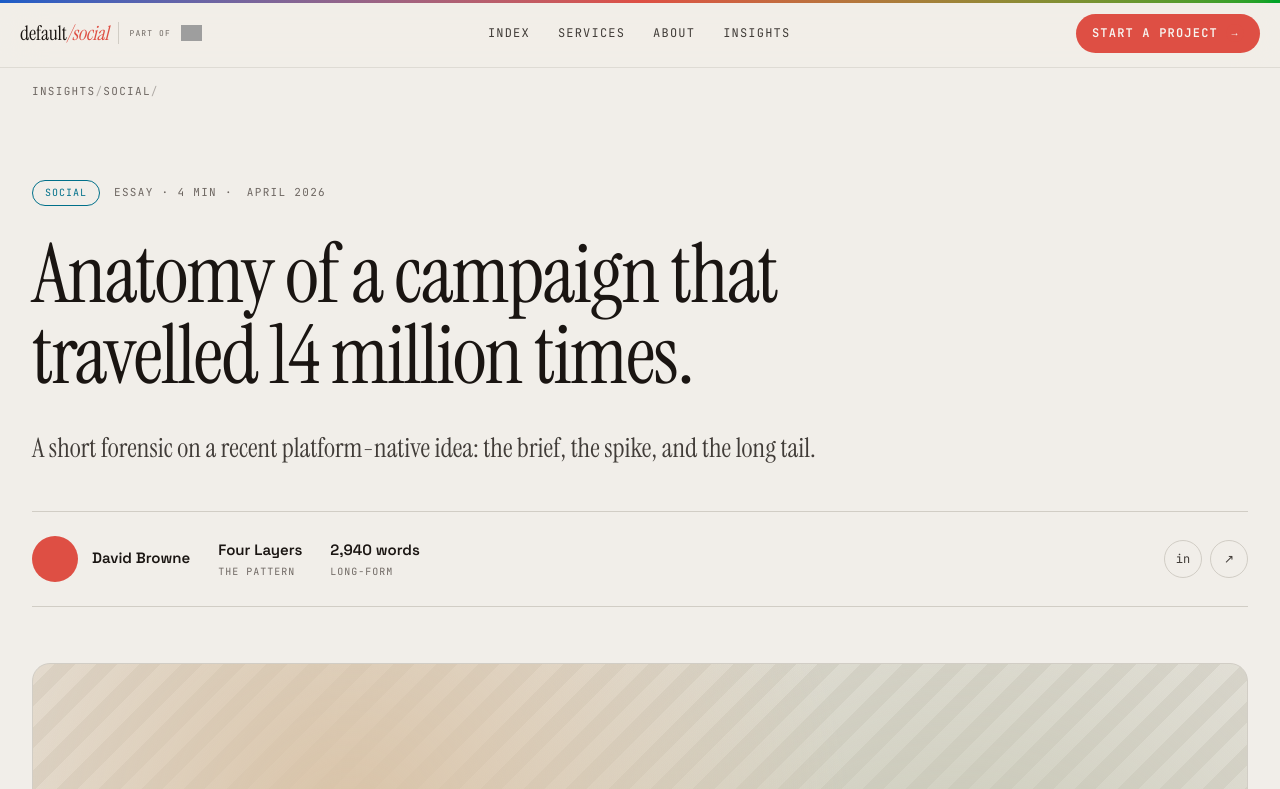
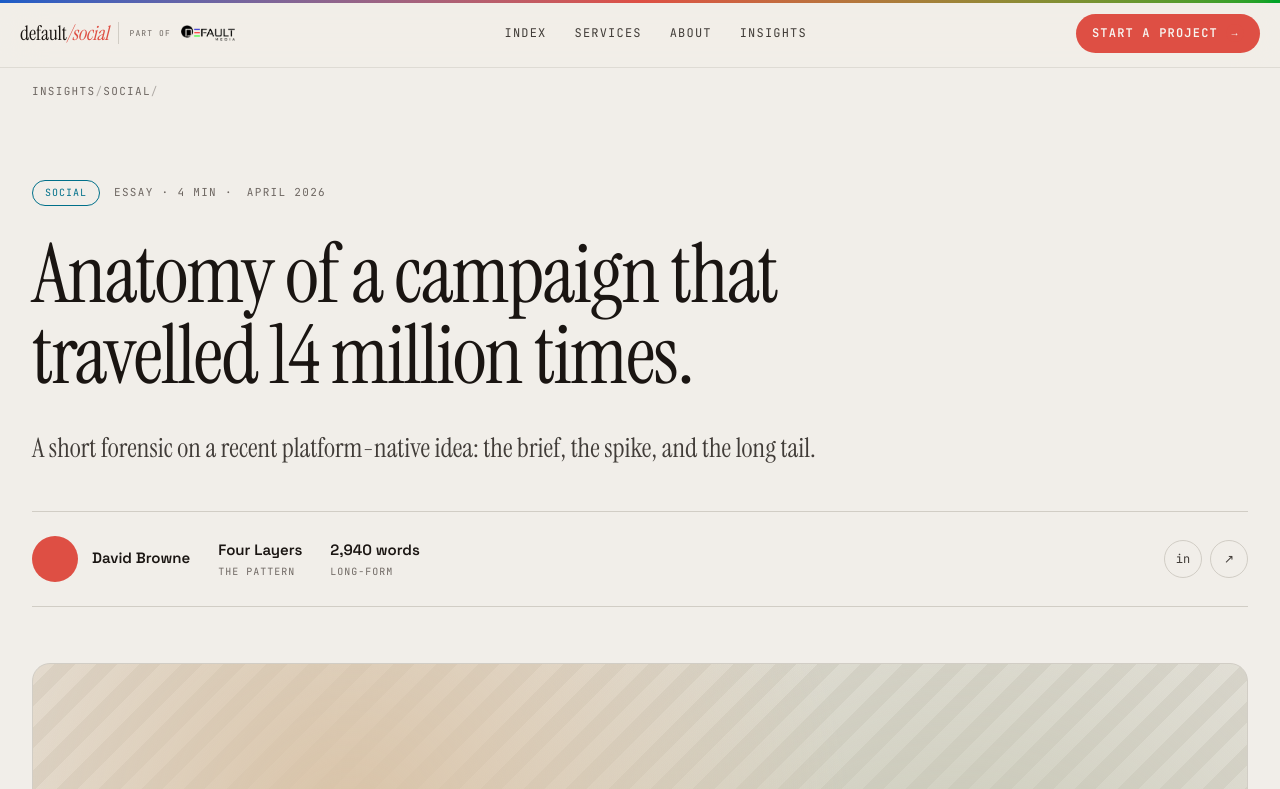
Before and after one commit to Dbrowne14/Default_Social_AI, a Next.js app: page /insights/anatomy-of-a-campaign-that-travelled-14-million-times in a window 1280 px wide. Shown: the top 789 px of the page. Built offline with nearby package versions, Linux system fonts and the light colour scheme; grey boxes are pictures that could not be loaded.

Commit message:
Fixed disappearing logo image from navigation

```diff
--- a/components/layout/navigation/Navigation.tsx
+++ b/components/layout/navigation/Navigation.tsx
@@ -31,7 +31,7 @@ const Navigation = () => {
         >
           <img
             className="h-5 w-auto md:h-4 block"
-            src="assets/default-media-logo.png"
+            src="/assets/default-media-logo.png"
             alt="Default Media Group"
           />
         </a>
```
